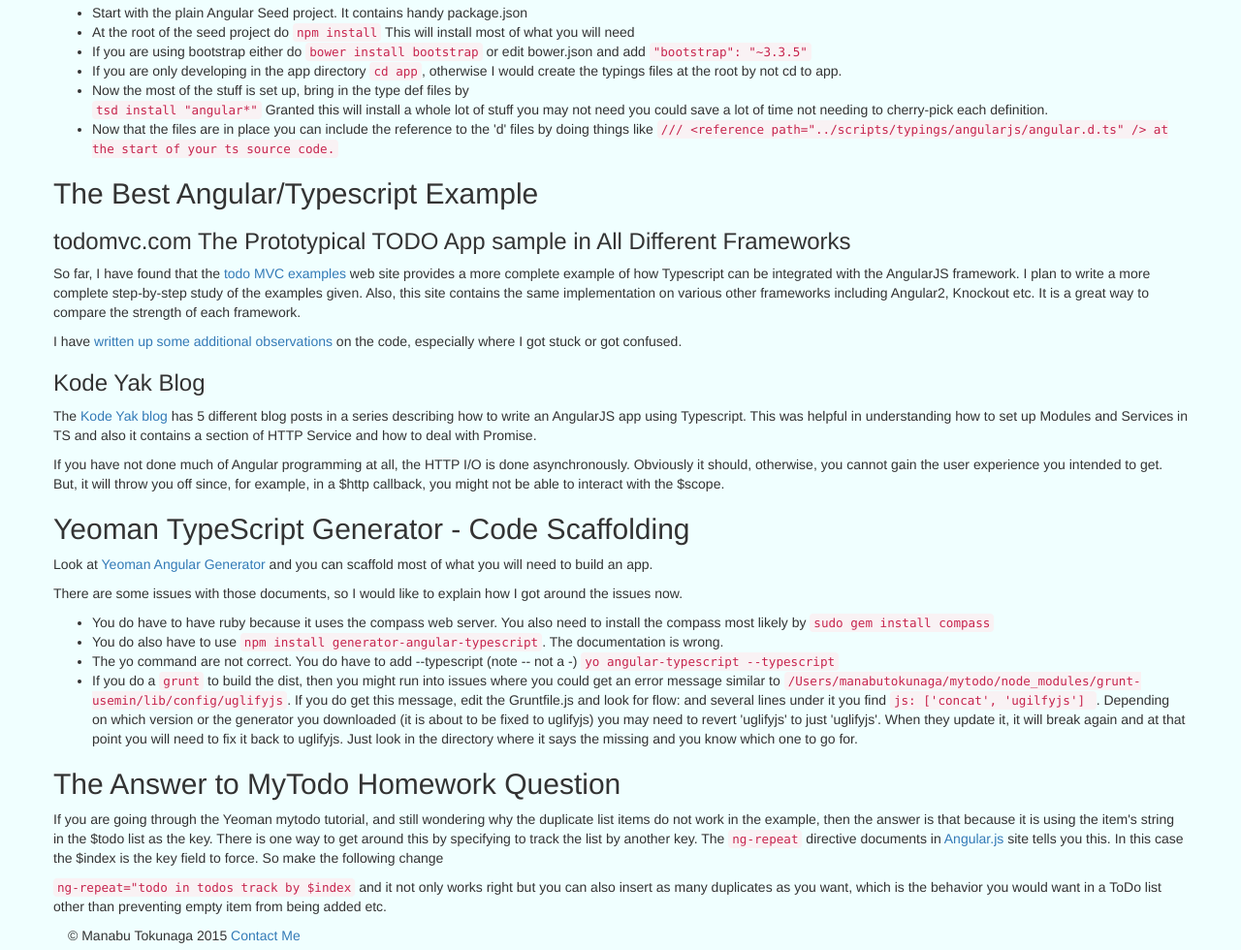
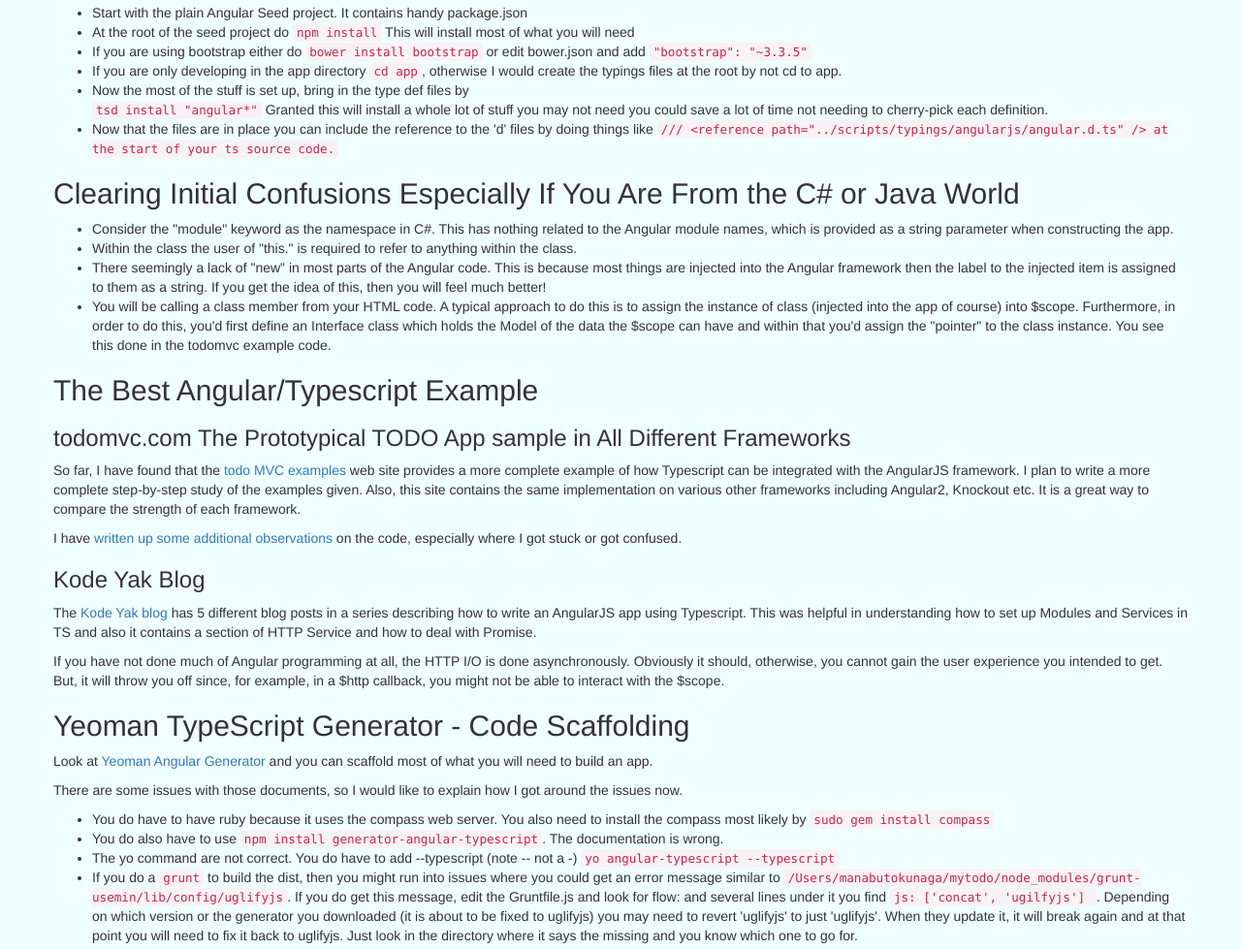
Before and after one commit to imanabu/imanabu.github.io, a website: page contents/ts/index.html in a window 1280 px wide. Shown: the part 1180-2160 px from the top of the page at 97% size. Drawn offline with Linux system fonts and the light colour scheme.

Commit message:
more ts updates.

```diff
--- a/contents/ts/index.html
+++ b/contents/ts/index.html
@@ -113,6 +113,22 @@
             <code>/// &lt;reference path="../scripts/typings/angularjs/angular.d.ts" /&gt; at the start
             of your ts source code.</code></li>
         </ul>
+        <h2>Clearing Initial Confusions Especially If You Are From the C# or Java World</h2>
+        <p>
+	        <ul>
+		        <li>Consider the "module" keyword as the namespace in C#. This has nothing related to the Angular module
+			        names, which is provided as a string parameter when constructing the app.</li>
+			    <li>Within the class the user of "this." is required to refer to anything within the class.</li>
+			    <li>There seemingly a lack of "new" in most parts of the Angular code. This is because
+			    most things are injected into the Angular framework then the label to the injected item is assigned to them
+			    as a string. If you get the idea of this, then you will feel much better! </li>
+			    <li>You will be calling a class member from your HTML code. A typical approach to do this is to
+			    assign the instance of class (injected into the app of course) into $scope. Furthermore, in order
+			    to do this, you'd first define an Interface class which holds the Model of the data the $scope can have
+			    and within that you'd assign the "pointer" to the class instance. You see this done in the todomvc example
+			    code.</li>
+	        </ul>
+        </p>
         <h2>The Best Angular/Typescript Example</h2>
         <h3>todomvc.com The Prototypical TODO App sample in All Different Frameworks</h3>
         <p>
```
